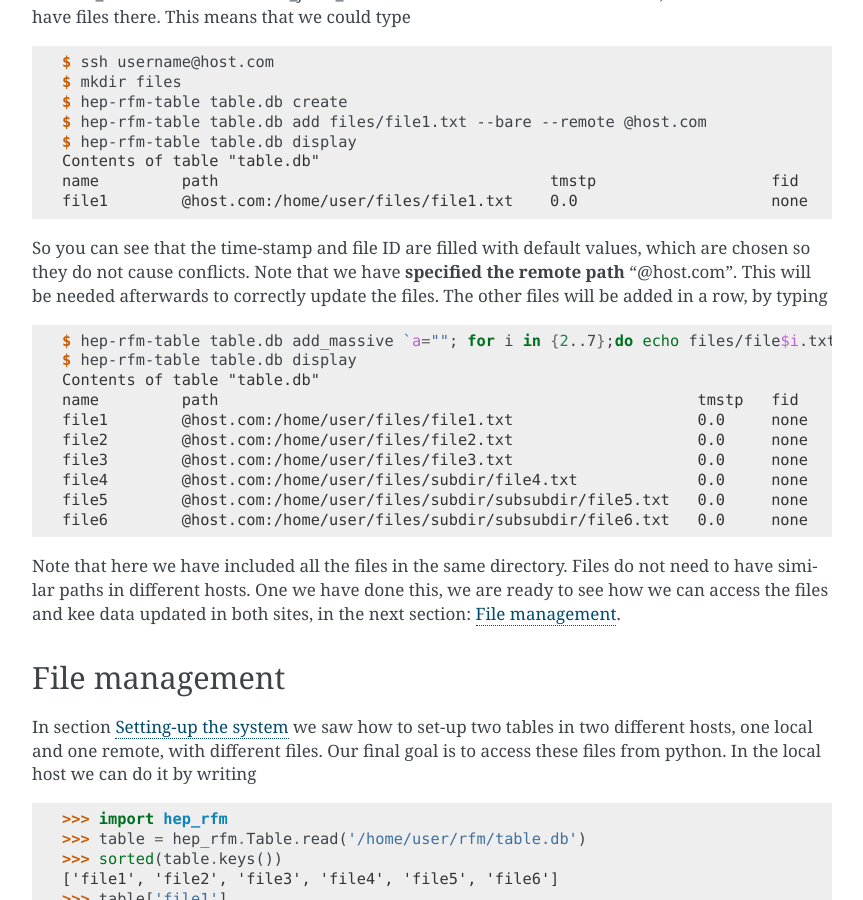
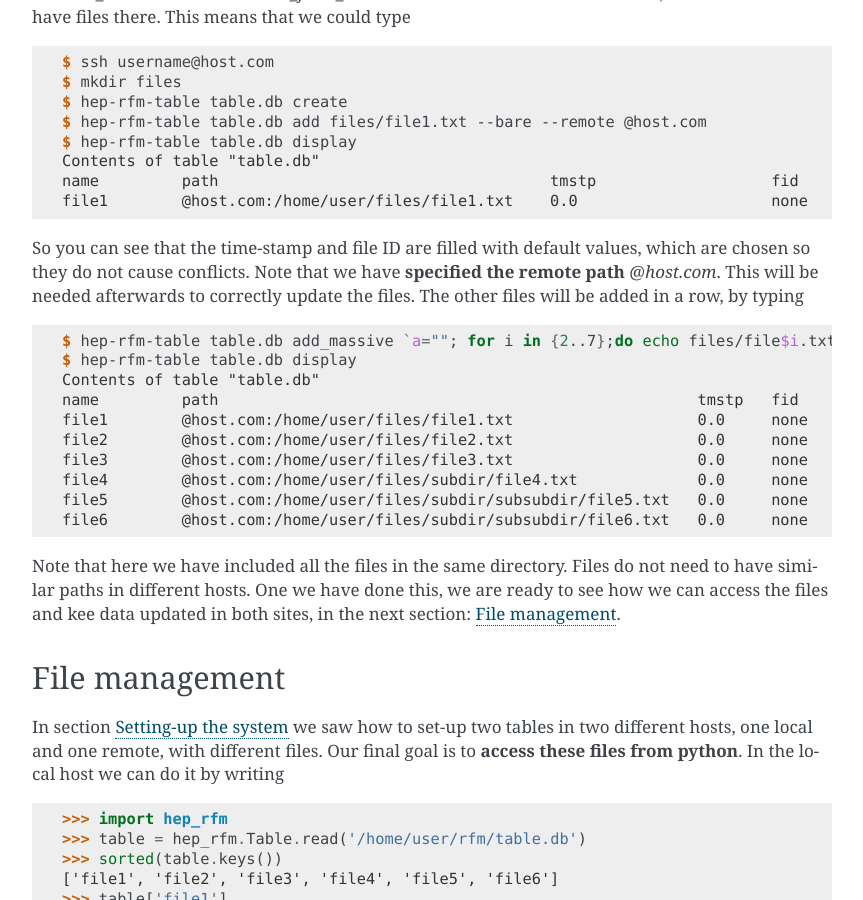
Before and after one commit to mramospe/xrootd_fmgt, a Sphinx documentation site: the page built from docs/source/getting-started.rst, in a window 1280 px wide and 900 px high, scrolled down 3282 px. Shown: the whole window, without its empty margins (218-1081 px from the left). Built offline with Sphinx 7.4.7, drawn with Linux system fonts in a browser that asks for light colours.

Commit message:
Update docs

```diff
--- a/docs/source/file_management.inc
+++ b/docs/source/file_management.inc
@@ -5,7 +5,7 @@ File management
 
 In section :ref:`setup` we saw how to set-up two tables in two different hosts,
 one local and one remote, with different files.
-Our final goal is to access these files from python.
+Our final goal is to **access these files from python**.
 In the local host we can do it by writing
 
 .. code-block:: python
--- a/docs/source/functions-and-classes.rst
+++ b/docs/source/functions-and-classes.rst
@@ -2,7 +2,7 @@ Functions and classes
 =====================
 
 Here you can find the documentation on the functions and classes
-of the hep_rfm package. The class inheritance diagram is also shown.
+of the **hep_rfm** package.
 
 .. automodapi:: hep_rfm
    :no-heading:
--- a/docs/source/setup.inc
+++ b/docs/source/setup.inc
@@ -191,7 +191,7 @@ This means that we could type
 
 So you can see that the time-stamp and file ID are filled with default values,
 which are chosen so they do not cause conflicts.
-Note that we have **specified the remote path** "@host.com".
+Note that we have **specified the remote path** *@host.com*.
 This will be needed afterwards to correctly update the files.
 The other files will be added in a row, by typing
 
```
